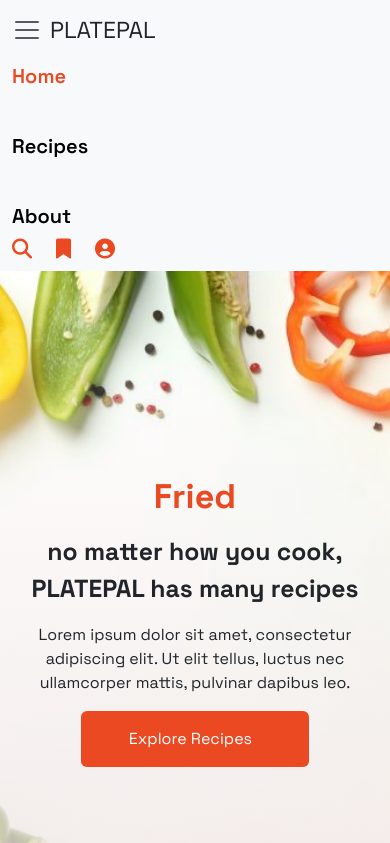
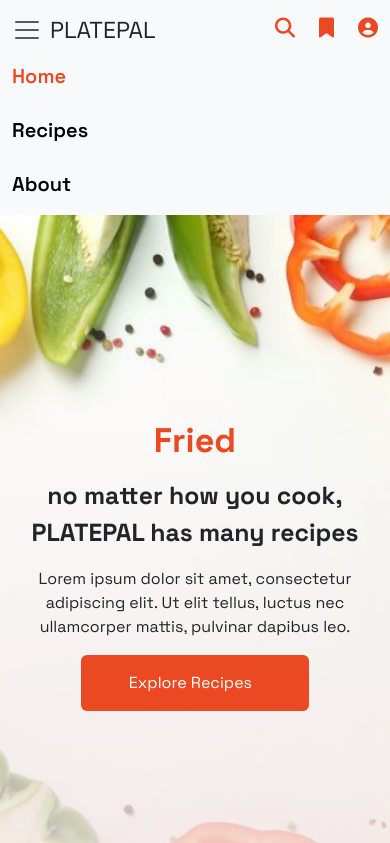
Before and after one commit to rizmyabdulla/platepal, a plain HTML site: page index.html in a window 390 px wide. Both pictures are taken after a click on the button "Toggle navigation". Shown: the top 843 px of the page. Drawn offline with nearby package versions, Linux system fonts and the light colour scheme; some icons are missing.

Commit message:
PR05 - fixed navbar

```diff
--- a/index.html
+++ b/index.html
@@ -39,8 +39,20 @@
           <a class="fs-3 text-decoration-none text-dark" href="#">PLATEPAL</a>
         </div>
 
+        <div class="align-items-center gap-4 navbar-icons1">
+          <a href="">
+            <i class="fa-sharp fa-solid fa-magnifying-glass fs-5 nav-icon"></i>
+          </a>
+          <a href="">
+            <i class="fa-sharp fa-solid fa-bookmark fs-5 nav-icon"></i>
+          </a>
+          <a href="">
+            <i class="fa-sharp fa-solid fa-circle-user fs-5 nav-icon"></i>
+          </a>
+        </div>
+
         <div class="collapse navbar-collapse" id="navbarText">
-          <ul class="navbar-nav mx-auto gap-4">
+          <ul class="navbar-nav mx-auto gap-2">
             <li class="nav-item">
               <a class="fs-5 nav-link active" aria-current="page" href="#"
                 >Home</a
@@ -55,7 +67,7 @@
           </ul>
         </div>
 
-        <div class="d-flex align-items-center gap-4 navbar-icons">
+        <div class="align-items-center gap-4 navbar-icons2">
           <a href="">
             <i class="fa-sharp fa-solid fa-magnifying-glass fs-5 nav-icon"></i>
           </a>
@@ -557,9 +569,7 @@
                 <ul class="list-unstyled">
                   <li>
                     <i class="fa-solid fa-arrow-up-right me-1 text-primary"></i>
-                    <a href="#" class="text-decoration-none text-dark"
-                      >About</a
-                    >
+                    <a href="#" class="text-decoration-none text-dark">About</a>
                   </li>
                 </ul>
               </div>
--- a/style.css
+++ b/style.css
@@ -49,6 +49,17 @@ body {
 .nav-icon:hover {
   color: var(--hover-color);
 }
+.navbar-icons1{
+  display: none;
+}
+.navbar-icons2{
+  display: flex;
+}
+
+/* .navbar-collapse.show ul li:hover{
+
+  background-color: var(--hover-color);
+} */
 
 .main-intro-container {
   height: 92vh;
@@ -297,13 +308,24 @@ body {
 /* Media Queries for popular categories */
 
 @media (max-width: 1120px) {
-  .main-popular-cat-section-container{
+  .main-popular-cat-section-container {
     min-height: 600px;
   }
 }
 
 @media (max-width: 559px) {
-  .main-popular-cat-section-container{
+  .main-popular-cat-section-container {
     min-height: 1150px;
   }
 }
+
+/* Media Queries for Navbar */
+
+@media (max-width: 992px) {
+  .navbar-icons2{
+    display: none;
+  }
+  .navbar-icons1{
+    display: flex;
+  }
+}
```
